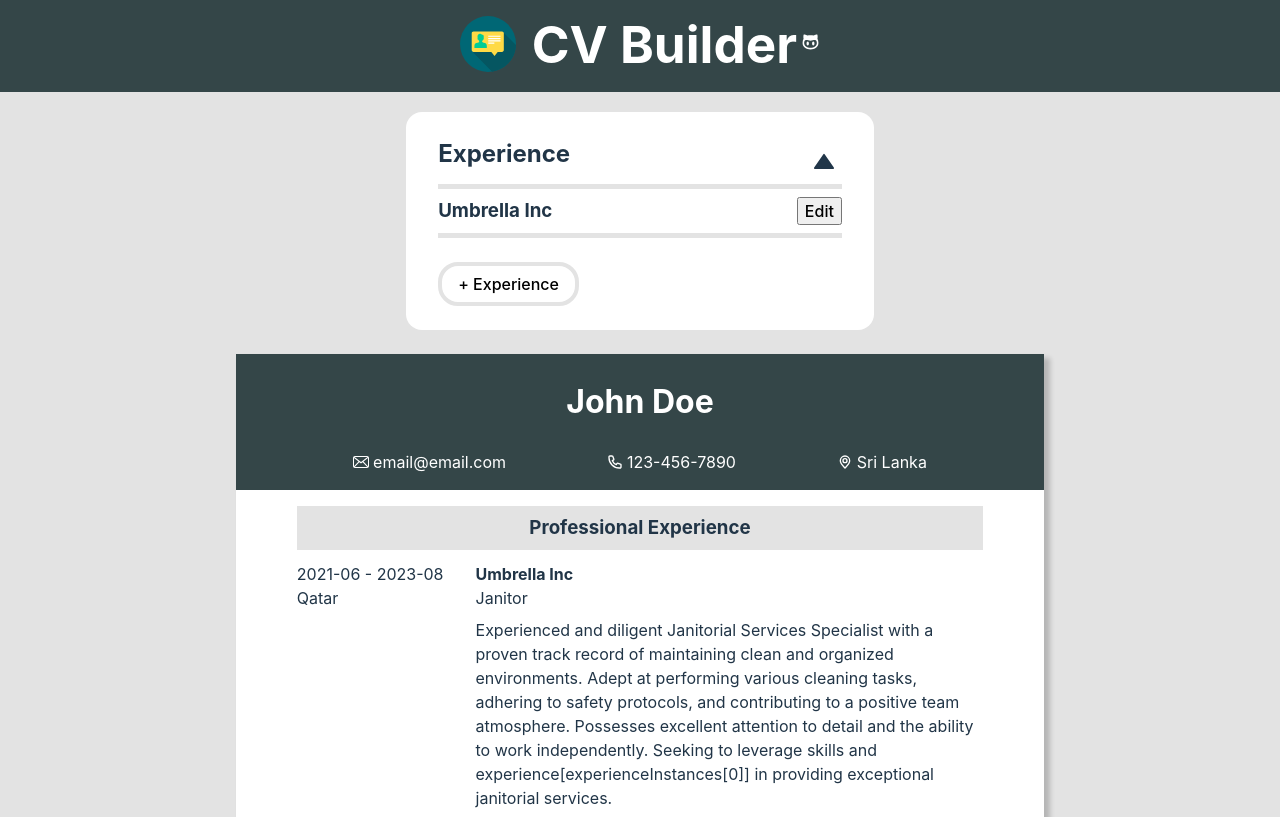
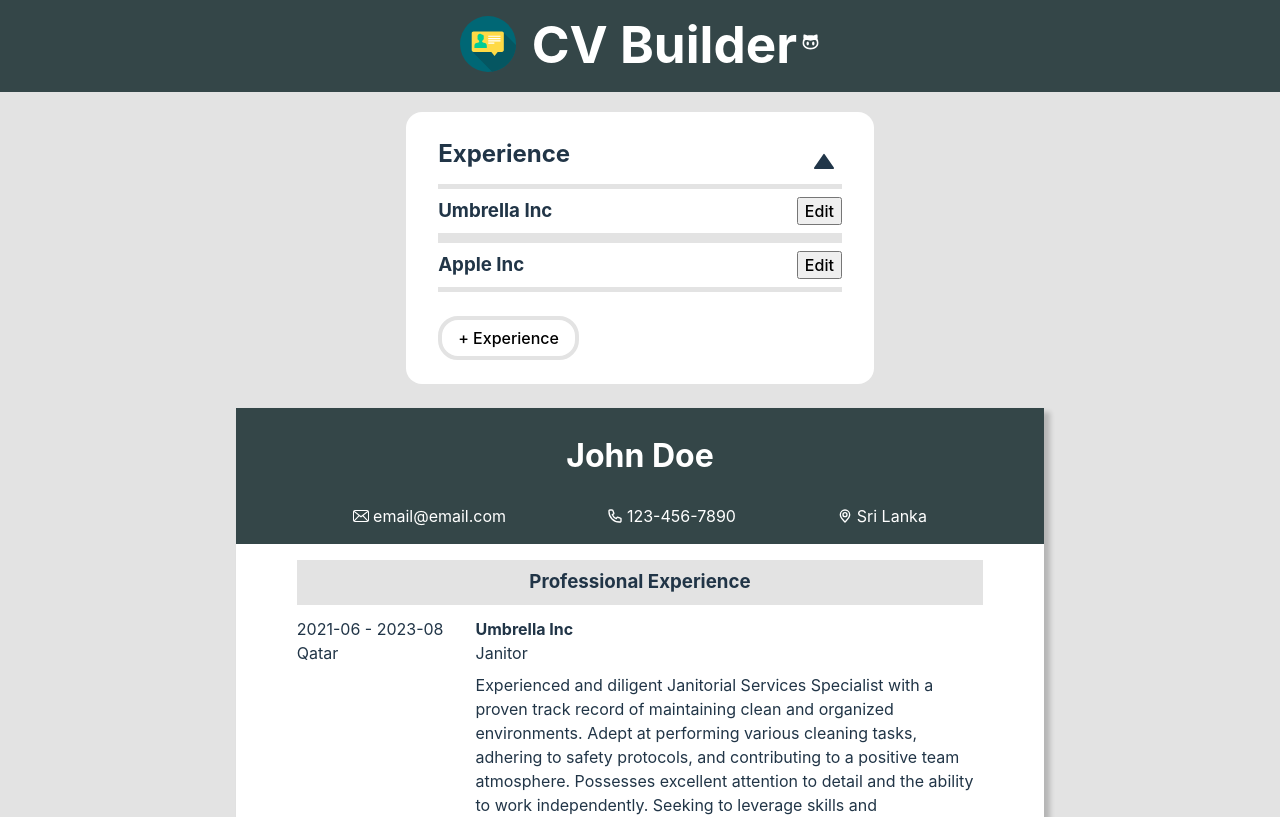
Before and after one commit to zakrnem/cv-builder, a React (Vite) app: page / in a window 1280 px wide. Shown: the top 817 px of the page. Built offline with nearby package versions, Linux system fonts and the light colour scheme.

Commit message:
Experience: rendering instances of the experienceInput state

```diff
--- a/package.json
+++ b/package.json
@@ -11,7 +11,8 @@
   },
   "dependencies": {
     "react": "^18.2.0",
-    "react-dom": "^18.2.0"
+    "react-dom": "^18.2.0",
+    "uuid": "^9.0.0"
   },
   "devDependencies": {
     "@types/react": "^18.2.15",
--- a/src/components/Body.jsx
+++ b/src/components/Body.jsx
@@ -1,4 +1,3 @@
-import "../styles/InputsContainer.css";
 import "../styles/CVcontainer.css";
 import PersonalDetails from "./PersonalDetails";
 import Experience from "./Experience";
@@ -63,7 +62,16 @@ function Body() {
       description:
         "Experienced and diligent Janitorial Services Specialist with a proven track record of maintaining clean and organized environments. Adept at performing various cleaning tasks, adhering to safety protocols, and contributing to a positive team atmosphere. Possesses excellent attention to detail and the ability to work independently. Seeking to leverage skills and experience[experienceInstances[0]] in providing exceptional janitorial services.",
     },
-  })
+    2: {
+      company: "Apple Inc",
+      position: "Custodian",
+      startDate: "2001-09",
+      endDate: "2011-08",
+      location: "California",
+      description:
+        "Diligent and experienced Custodian with a proven track record of maintaining cleanliness and orderliness in various settings. Adept at performing a range of custodial tasks to ensure the upkeep and functionality of facilities. Strong attention to detail and a commitment to creating a safe and pleasant environment for occupants.",
+    },
+  });
   const handleExperienceInputChange = (index, field, value) => {
     setInput((prevExperienceInput) => ({
       ...prevExperienceInput,
@@ -82,8 +90,8 @@ function Body() {
   //will be used to store data on the input object.
 
   const handleNewExperience = () => {
-    console.log('New experience[experienceInstances[0]]')
-  }
+    console.log("New experience[experienceInstances[0]]");
+  };
 
   //console.log(experienceInput[1]);
   return (
--- a/src/components/Experience.jsx
+++ b/src/components/Experience.jsx
@@ -2,7 +2,9 @@ import AddInstanceButton from "./AddInstanceButton";
 import ExperienceForm from "./ExperienceForm";
 import InputGroupHeading from "./InputGroupHeading";
 import InstanceHeading from "./InstanceHeading";
+import "../styles/Experience.css";
 import { useState } from "react";
+import { v4 as uuidv4 } from "uuid";
 
 function Experience({
   toggleGroup,
@@ -24,7 +26,6 @@ function Experience({
     e.preventDefault();
     console.log("Delete form");
   };
-  const title = experienceInput[experienceInstances[0]].company
 
   //console.log(experienceInstances[0])
   //console.log(experienceInput[experienceInstances[0]])
@@ -35,8 +36,14 @@ function Experience({
         toggleGroup={toggleGroup}
         numberGroupVisible={numberGroupVisible}
       />
+      {Object.keys(experienceInput).map((index) => {
+        const experience = experienceInput[index];
+        const uniqueKey = uuidv4();
+
+        return (
+          <div key={uniqueKey}>
             <InstanceHeading
-        title={title}
+              title={experience.company}
               handleEditClick={handleEditClick}
               numberGroupVisible={numberGroupVisible}
               isFormVisible={isFormVisible}
@@ -44,11 +51,15 @@ function Experience({
             <ExperienceForm
               isFormVisible={isFormVisible}
               handleInputChange={handleExperienceInputChange}
-        experienceInput={experienceInput[experienceInstances[0]]}
+              experienceInput={experience}
               handleFormReturn={handleFormReturn}
               handleFormDelete={handleFormDelete}
-        experienceInstance={experienceInstances[0]}
+              experienceInstance={index}
             />
+          </div>
+        );
+      })}
+
       <AddInstanceButton
         handleNewExperience={handleNewExperience}
         numberGroupVisible={numberGroupVisible}
--- a/src/styles/Experience.css
+++ b/src/styles/Experience.css
@@ -1,15 +1,6 @@
 .experience {
   border-radius: 1rem;
   padding: 1.5rem 2rem;
-}
-
-.experience > form {
-  margin-top: 1rem;
-  display: grid;
-}
-
-.experience > form > label {
-  text-align: start;
 }
 
 .add-experience {
@@ -30,3 +21,51 @@
   color: white;
   background-color: black;
 }
+
+.inputs-container {
+  display: flex;
+  flex-direction: column;
+  gap: 1rem;
+}
+
+.inputs-container > * {
+  width: 40ch;
+  background-color: var(--white);
+}
+
+.inputs-heading {
+  display: flex;
+  justify-content: space-between;
+}
+
+.inputs-heading > h2 {
+  margin: 0;
+  margin-bottom: 0.75rem;
+}
+
+.inputs-heading > button > img {
+  height: 1.5rem;
+  filter: invert(15%) sepia(48%) saturate(534%) hue-rotate(167deg)
+    brightness(103%) contrast(91%);
+}
+
+.inputs-heading > button {
+  background: none;
+  border: none;
+}
+
+.inputs-heading > button:hover {
+  opacity: 0.8;
+}
+
+.instance-heading {
+  display: flex;
+  justify-content: space-between;
+  padding: 0.5rem 0;
+  border-top: 5px solid var(--grey);
+  border-bottom: 5px solid var(--grey);
+}
+
+.instance-heading > h3 {
+  margin: 0;
+}
--- /dev/null
+++ b/src/styles/ExperienceForm.css
@@ -0,0 +1,23 @@
+.experience > div > form {
+  margin-top: 1rem;
+  display: grid;
+}
+
+.experience > div > form > label {
+  text-align: start;
+}
+
+.inputs-container > * > div > form > input {
+  background-color: var(--grey);
+  margin-bottom: 1rem;
+  padding: 0.5rem 0.6rem;
+  border-radius: 0.6rem;
+  border: none;
+}
+
+.form-buttons {
+    margin-top: 1.25rem;
+    display: flex;
+    justify-content: space-between;
+    gap: 0.5rem;
+  }
--- a/src/styles/InputsContainer.css
+++ /dev/null
@@ -1,62 +0,0 @@
-.inputs-container {
-  display: flex;
-  flex-direction: column;
-  gap: 1rem;
-}
-
-.inputs-container > * {
-  width: 40ch;
-  background-color: var(--white);
-}
-
-.inputs-heading {
-  display: flex;
-  justify-content: space-between;
-}
-
-.inputs-heading > h2 {
-  margin: 0;
-  margin-bottom: 0.75rem;
-}
-
-.inputs-heading > button > img {
-  height: 1.5rem;
-  filter: invert(15%) sepia(48%) saturate(534%) hue-rotate(167deg)
-    brightness(103%) contrast(91%);
-}
-
-.inputs-heading > button {
-  background: none;
-  border: none;
-}
-
-.inputs-heading > button:hover {
-  opacity: 0.8;
-}
-
-.inputs-container > * > form > input {
-  background-color: var(--grey);
-  margin-bottom: 1rem;
-  padding: 0.5rem 0.6rem;
-  border-radius: 0.6rem;
-  border: none;
-}
-
-.instance-heading {
-  display: flex;
-  justify-content: space-between;
-  padding: 0.5rem 0;
-  border-top: 5px solid var(--grey);
-  border-bottom: 5px solid var(--grey);
-}
-
-.instance-heading > h3 {
-  margin: 0;
-}
-
-.form-buttons {
-  margin-top: 1.25rem;
-  display: flex;
-  justify-content: space-between;
-  gap: 0.5rem;
-}
```
Also changed, not shown: src/components/ExperienceForm.jsx (+31 -7 lines), 1 other file (tests, documents, lock files or other folders). Lines whose indentation alone changed are shown as unchanged.
